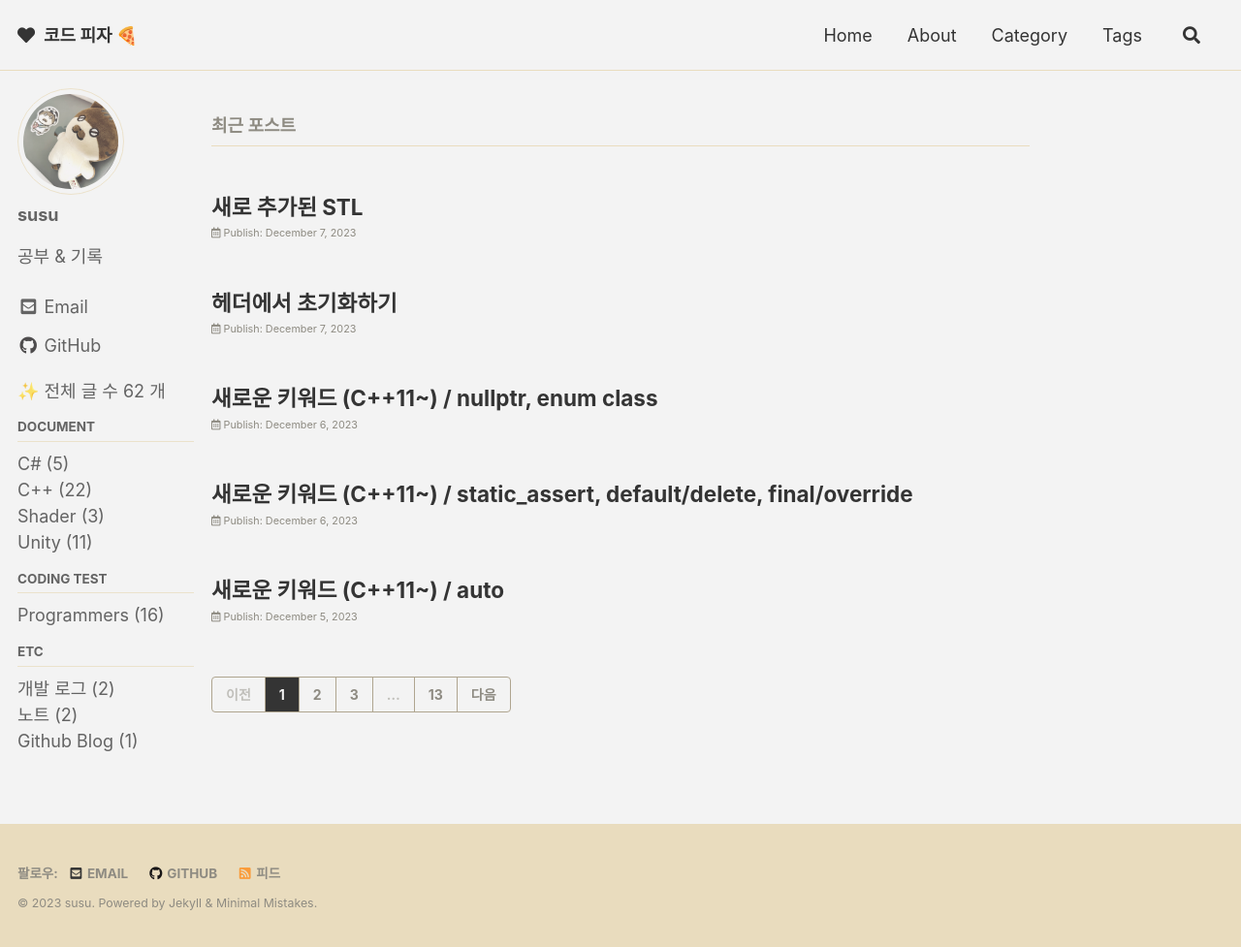
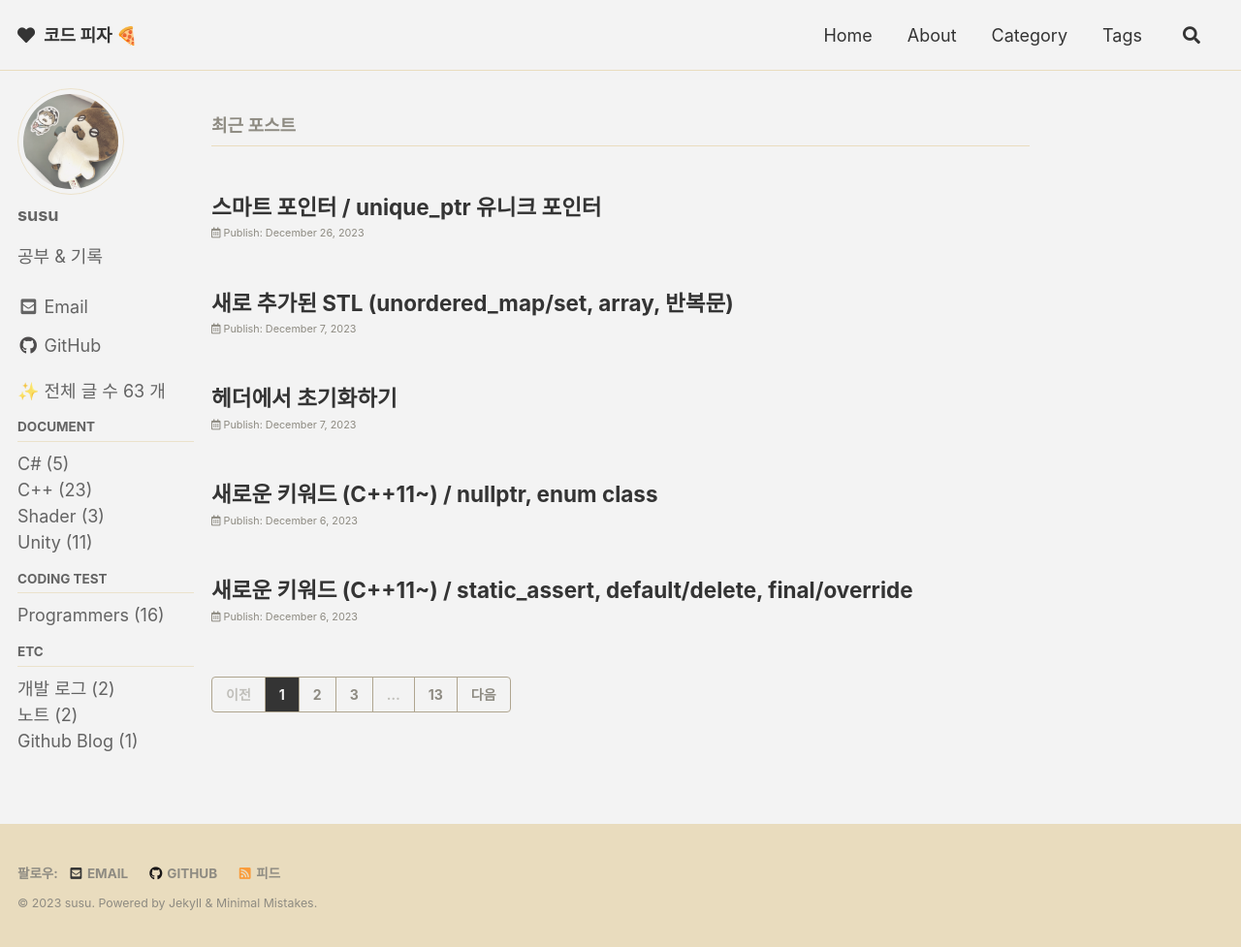
Before and after one commit to eggmong/eggmong.github.io, a Jekyll site: the page built from index.html, in a window 1280 px wide and 977 px high. Shown: the whole window at 97% size. Built offline with Jekyll 4.4.1, drawn with Linux system fonts in a browser that asks for light colours; cached includes are drawn as plain includes; some web fonts are replaced; the list of posts is cut into pages by our own code; part of the change alters nothing that is shown.

Commit message:
유니크 포인터 정리

````diff
--- a/_posts/Cpp/2023-12-07-2-new_stl.md
+++ b/_posts/Cpp/2023-12-07-2-new_stl.md
@@ -1,5 +1,5 @@
 ---
-title:  "새로 추가된 STL"
+title:  "새로 추가된 STL (unordered_map/set, array, 반복문)"
 
 categories:
   - Cpp
--- /dev/null
+++ b/_posts/Cpp/2023-12-26-1-SmartPointer.md
@@ -0,0 +1,290 @@
+---
+title:  "스마트 포인터 / unique_ptr 유니크 포인터"
+
+categories:
+  - Cpp
+tags:
+  - [Cpp, C++, pointer, smart pointer]
+
+toc: true
+toc_sticky: true
+
+date: 2023-12-26
+last_modified_at: 2023-12-26
+---
+
+<br>
+
+> 🤯 언리얼을 하기 위해 C++ 기억 되살리기 프로젝트
+
+# 스마트 포인터
+
+- unique_ptr
+  - 진짜 많이 씀! 중요!
+- shared_ptr
+  - 밑의 weak와 묶여서 쓰임.
+- weak_ptr
+
+
+
+```cpp
+// 예시: 포인터
+#include "Vector.h"
+
+int main()
+{
+    Vector* myVector = new Vector(10f, 30.f);
+
+    // ...
+
+    delete myVector;
+
+    return 0;
+}
+```
+
+이렇게 new 로 할당을 해줬으면 delete로 지워줘야 함.
+그런데 중간에 반환을 해버리는 경우 delete까지 코드가 가지 않아
+메모리가 누수가 발생하는 경우가 있을 수 있음.
+
+> 💡 스마트 포인터를 쓰면, delete를 직접 호출할 필요가 없다!
+> 그리고 가비지 컬렉션보다 빠르다!
+> ( 쓰이지 않는 순간에 딱 지워지기 때문에. )
+
+## 1. unique_ptr
+
+포인터 소유자가 하나 밖에 없다.
+나 말고 누구도 못쓰게 만드는 포인터.
+소유자가 한 명이면 그 사람이 지우면 된다.
+
+```cpp
+#include <memory>
+#include "Vector.h"
+
+int main()
+{
+    std::unique_ptr<Vector> myVector(new Vector(10.f, 30.f));
+    // 포인터 부호가 없음!
+
+    myVector->Print();
+    // 그러나 포인터처럼 동작할 수 있음.
+    // 그리고 delete가 없음.
+
+    return 0;
+}
+```
+
+- 포인터(원시 포인터? 기존 포인터?) 를 단독으로 소유
+- 소유한 원시 포인터는 누구하고도 공유되지 않았음
+  - 따라서 <b>복사나 대입 불가능!</b>
+- unique_ptr가 범위(scope)를 벗어날 때, 원시 포인터는 지워짐 (delete)
+  ```cpp
+  std::unique_ptr<Vector> myVector(new Vector(10.f, 30.f));
+
+  std::unique_ptr<Vector> copiedVector1 = myVector;         // 컴파일 에러! 유니크 포인터 대입 안 됨.
+  std::unique_ptr<Vector> copiedVector2(myVector);          // 컴파일 에러! 유니크 포인터 복사 못 함.
+  ```
+
+### 1-1. 유니크 포인트가 적합한 3가지 경우
+
+#### 예시1: 클래스에서 생성자/소멸자
+
+```cpp
+// OLD
+// Player.h
+class Player
+{
+    private:
+        Vector* mLocation;
+};
+
+// Player.cpp
+Player::Player(std::string name)
+        : mLocation(new Vector())
+{
+
+}
+
+Player::~Player()
+{
+    delete mLocation;           // 소멸자에서 지워줬어야 했음
+}
+```
+
+```cpp
+// NEW!
+// Player.h
+class Player
+{
+    private:
+        std::unique_ptr<Vector> mLocation;
+};
+
+// Player.cpp
+Player::Player(std::string name)
+        : mLocation(new Vector())
+{
+
+}
+
+// 소멸자에 delete 키워드 안 씀!
+// Player 소멸될 때 알아서 지워짐.
+```
+
+#### 예시2: 지역 변수
+
+```cpp
+// OLD
+#include "Vector.h"
+int main()
+{
+    Vector* vector = new Vector(10.f, 30.f);
+
+    vector ->Print();
+
+    delete vector;
+}
+```
+
+```cpp
+// NEW!
+#include "Vector.h"
+#include <memory>
+int main()
+{
+    std::unique_ptr<Vector> vector(new Vector(10.f, 30.f));
+
+    vector ->Print();
+}
+```
+
+#### 예시3: STL 벡터에 포인터 저장하기
+
+```cpp
+// OLD
+#include <vector>
+#include "Player.h"
+
+int main()
+{
+    std::vector<Player*> players;
+    players.push_back(new Player("Lulu"));
+    players.push_back(new Player("Coco"));
+
+    for (int i = 0; i < players.size(); ++i)
+    {
+        delete players[i];
+    }
+
+    players.clear();
+    // ...
+}
+```
+
+```cpp
+// NEW!
+#include <vector>
+#include "Player.h"
+
+int main()
+{
+    std::vector<std::unique_ptr<Player>> playerList;
+
+    playerList.push_back(std::unique_ptr<Player>(new Player("Lulu")));
+    playerList.push_back(std::unique_ptr<Player>(new Player("Coco")));
+
+    players.clear();
+    // 클리어 하면서 소멸자 호출되며 다 지워짐.
+
+    // 사실 굳이 clear호출 안 해도 됨.
+    // main() 스코프 나가면서 vector 소멸자 불러오게 됨.
+    // 자체적으로 clear 호출되면서 지워짐.
+    // ...
+}
+```
+
+### 1-2. 유니크 포인터 만들기 (C++14 이후)
+
+#### 문제: 원시 포인터 공유
+
+```cpp
+Vector* vectorPtr = new Vector(10.f, 30.f);         // 원시 포인터 생성
+std::unique_ptr<Vector> vector(vectorPtr);
+// 대입해서 넣어줌
+
+std::unique_ptr<Vector> anotherVector(vectorPtr);
+// 대입해서 넣어줌 2. 원시 포인터라 유니크 포인터에 대입 가능 함 ㅎ;;
+// 같은 포인터를 또 넣어주게 된 것. 소유자 권한 개념이 깨짐!
+// 그래서 nullptr을 대입하여 없애버릴 예정.
+
+anotherVector = nullptr;            // 이거 연산자 오버로딩임
+// 그.러.나.
+// 이건 유니크 포인터가 null이 되는게 아니라, 그 안에 있는 원시 포인터를 null로 해주는 것.
+// 포인터에 대한 소유권을 놓는 것이므로, 자동으로 소멸자 호출
+
+// 결국 anotherVector는 empty가 되버리고,
+// vectorPtr 값이 날아가게 됨.
+// 그런데 vector는 아직도 본인이 포인터를 제대로 갖고있는 줄 앎.
+
+// 그래서 나중에 vector가 소멸될 때 소멸자를 호출하게 되고,
+// vectorPtr는 이미 날라갔으므로 에러가 발생하게 될 것...
+```
+
+#### 해결책 (C++14 이후) : make_unique
+
+```cpp
+#include <memory>
+#include "Vector.h"
+
+int main()
+{
+    std::unique_ptr<Vector> myVector = std::make_unique<Vector>(10.f, 30.f);
+
+    myVector->Print();
+
+    return 0;
+}
+```
+
+- std::make_unique()가 무슨 일을 할까?
+  - 주어진 매개변수와 자료형으로 new 키워드 호출해줌
+  - 둘 이상의 유니크 포인터가 원시 포인터를 공유할 수 없도록 막아줌
+
+#### 만들기 예시
+
+```cpp
+Vector* vectorPtr = new Vector(10.f, 30.f);
+
+// 싹 다 에러남!
+std::unique_ptr<Vector> vector1 = std::make_unique(vectorPtr);
+std::unique_ptr<Vector> vector2 = std::make_unique<Vector>(vectorPtr);
+std::unique_ptr<Vector> vector3 = std::make_unique<Vector*>(10.f, 30.f);
+
+// C++11
+std::unique_ptr<Vector> vector(new Vector(10.f, 30.f));
+std::unique_ptr<Vector[]> vectors(new Vector[20]);
+
+// C++14 (이렇게 쓰자)
+std::unique_ptr<Vector> vector = std::make_unique<Vector>(10.f, 30.f);
+std::unique_ptr<Vector[]> vectors = std::make_unique<Vector[]>(20);
+```
+
+### 1-3. 유니크 포인터 재설정 : reset()
+
+```cpp
+int main()
+{
+    std::unique_ptr<Vector> vector = std::make_unique<Vector>(10.f, 30.f);
+    vector.reset(new Vector(20.f, 40.f));
+    vector.reset();                         // nullptr 대입하는 거랑 같다!
+    // ...
+}
+```
+- reset()을 호출하면 포인터를 교체한다
+- 재설정 될 때, 소유하고 있던 원시 포인터는 자동으로 소멸 된다!
+- nullptr을 꼭 써야 할까?
+  - 아니다. 두 코드는 같음 (`vector = nullptr;`, `vector.reset();`)
+  - nullptr이 reset()과 가독성이 더 높긴 함
+  - 그러나 reset()은 vector가 원시 포인터가 아님을 확실히 보여줌
+
+### 1-4. 유니크 포인터 가져오기 : get()
````
